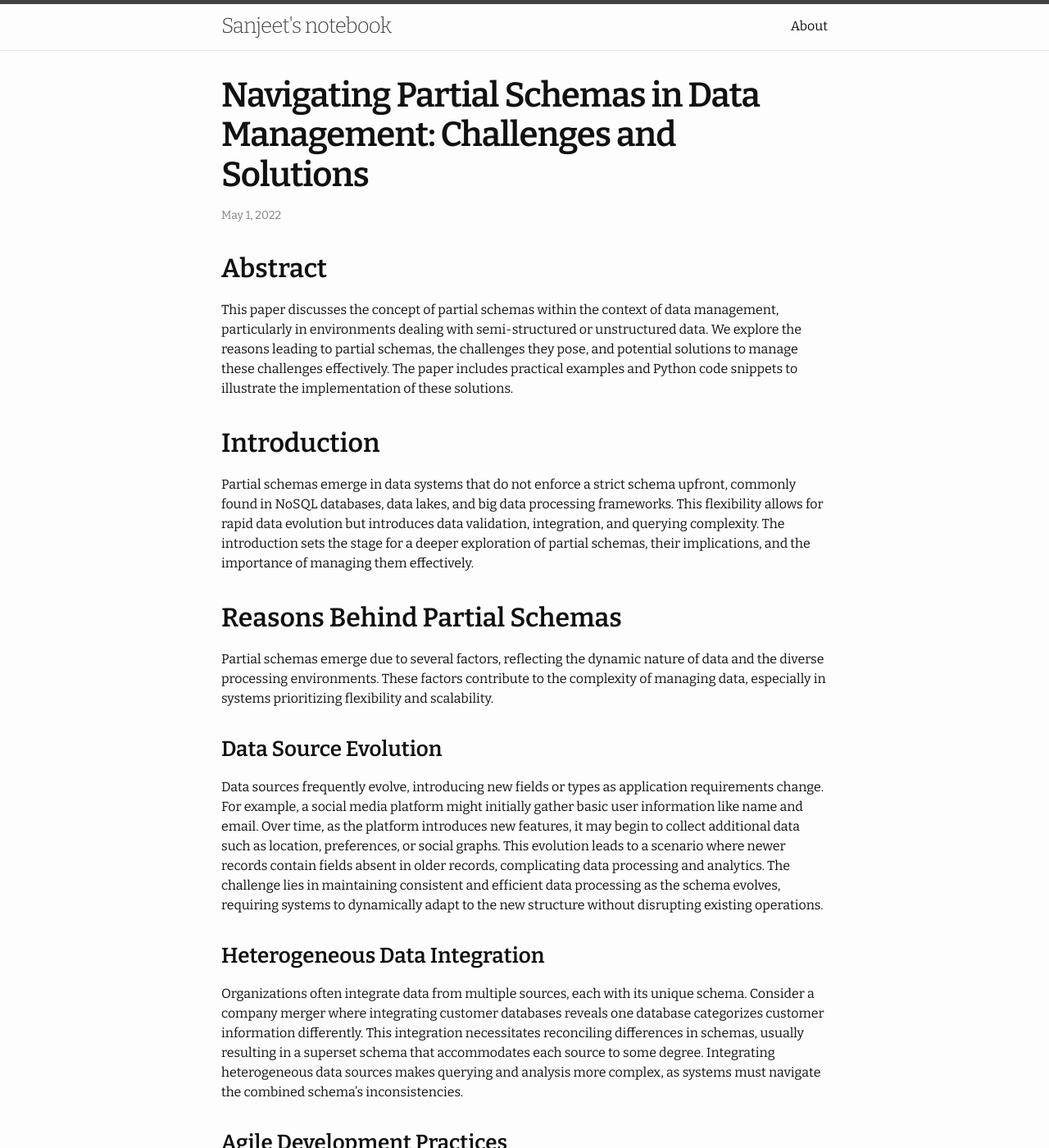
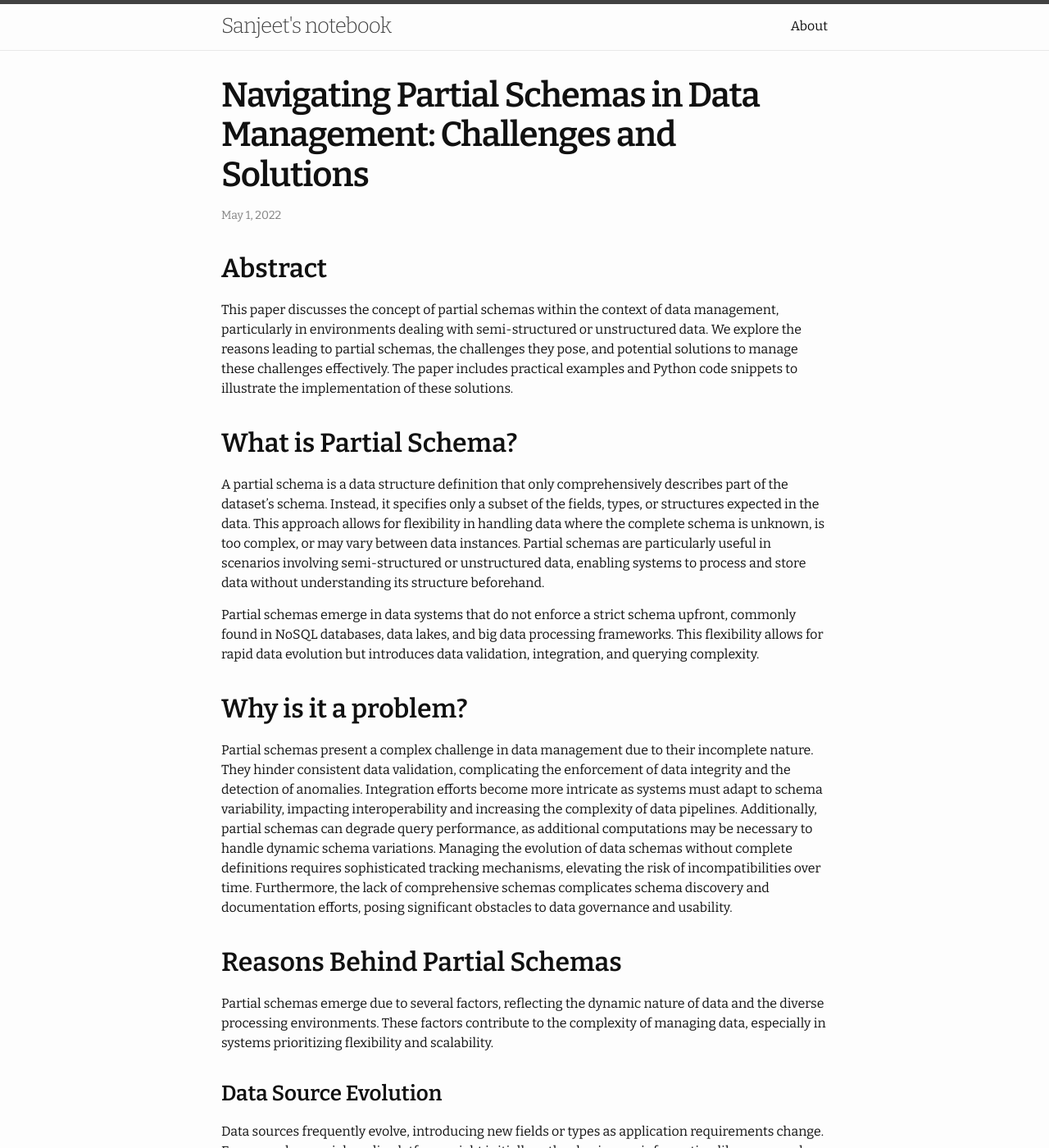
Before and after one commit to sahays/sahays.github.io, a Jekyll site: the page built from _posts/2022-05-01-navigating-partial-schemas-in-data-management-challenges-and-solutions.md, in a window 1280 px wide and 1400 px high. Shown: the whole window at 82% size. Built offline with Jekyll 4.4.1, drawn with Linux system fonts in a browser that asks for light colours; some web fonts are replaced; some of the changed text lies outside the part shown.

Commit message:
post mod

```diff
--- a/_posts/2022-05-01-navigating-partial-schemas-in-data-management-challenges-and-solutions.md
+++ b/_posts/2022-05-01-navigating-partial-schemas-in-data-management-challenges-and-solutions.md
@@ -8,9 +8,15 @@
 
 This paper discusses the concept of partial schemas within the context of data management, particularly in environments dealing with semi-structured or unstructured data. We explore the reasons leading to partial schemas, the challenges they pose, and potential solutions to manage these challenges effectively. The paper includes practical examples and Python code snippets to illustrate the implementation of these solutions.
 
-## Introduction
+## What is Partial Schema?
 
-Partial schemas emerge in data systems that do not enforce a strict schema upfront, commonly found in NoSQL databases, data lakes, and big data processing frameworks. This flexibility allows for rapid data evolution but introduces data validation, integration, and querying complexity. The introduction sets the stage for a deeper exploration of partial schemas, their implications, and the importance of managing them effectively.
+A partial schema is a data structure definition that only comprehensively describes part of the dataset's schema. Instead, it specifies only a subset of the fields, types, or structures expected in the data. This approach allows for flexibility in handling data where the complete schema is unknown, is too complex, or may vary between data instances. Partial schemas are particularly useful in scenarios involving semi-structured or unstructured data, enabling systems to process and store data without understanding its structure beforehand.
+
+Partial schemas emerge in data systems that do not enforce a strict schema upfront, commonly found in NoSQL databases, data lakes, and big data processing frameworks. This flexibility allows for rapid data evolution but introduces data validation, integration, and querying complexity.
+
+## Why is it a problem?
+
+Partial schemas present a complex challenge in data management due to their incomplete nature. They hinder consistent data validation, complicating the enforcement of data integrity and the detection of anomalies. Integration efforts become more intricate as systems must adapt to schema variability, impacting interoperability and increasing the complexity of data pipelines. Additionally, partial schemas can degrade query performance, as additional computations may be necessary to handle dynamic schema variations. Managing the evolution of data schemas without complete definitions requires sophisticated tracking mechanisms, elevating the risk of incompatibilities over time. Furthermore, the lack of comprehensive schemas complicates schema discovery and documentation efforts, posing significant obstacles to data governance and usability.
 
 ## Reasons Behind Partial Schemas
 
@@ -111,7 +117,9 @@
 
 ## Solutions to Manage Partial Schema
 
-Various strategies can help manage the challenges posed by partial schemas effectively, focusing on flexibility, adaptability, and robust data processing practices. Below are solutions accompanied by examples and Python code to illustrate practical implementations.
+Several open-source projects offer robust solutions for managing the challenges of partial schemas and enhancing data integration, processing, and governance. Apache Avro and Apache Parquet provide systems for data serialization and efficient columnar storage, respectively, with solid support for schema evolution. Confluent's Schema Registry manages schema compatibility and evolution, ensuring consistent data exchange. Apache Calcite facilitates flexible query processing and schema discovery. At the same time, Apache Iceberg and Apache Arrow offer advanced table formats and in-memory data processing capabilities, supporting complex nested structures and schema evolution. Together, these tools form a comprehensive ecosystem for addressing the intricacies of partial schemas, enabling organizations to maintain data integrity, performance, and flexibility in dynamic data environments.
+
+Various strategies can help manage the challenges posed by partial schemas effectively, focusing on flexibility, adaptability, and robust data processing practices. Following are some hands-on solutions with examples and Python code.
 
 ### Solution 1: Schema Evolution Management
 
```
